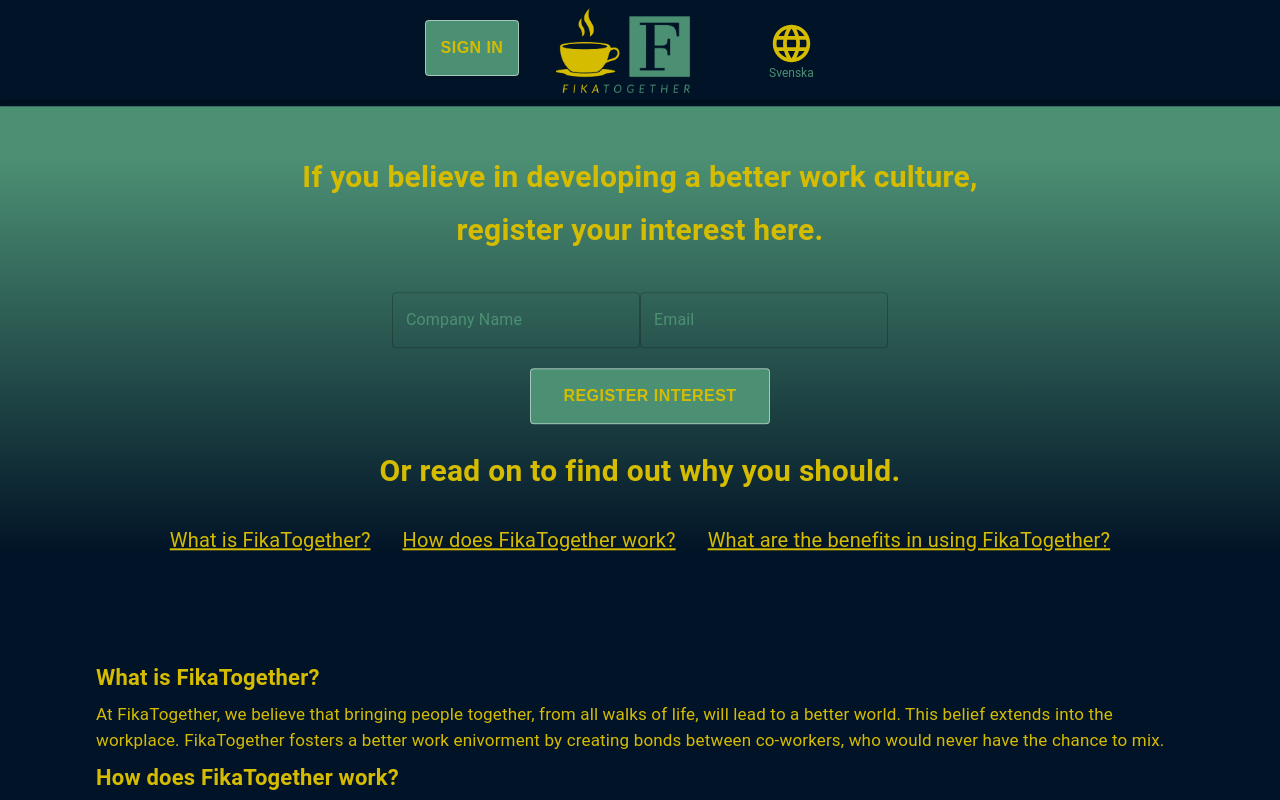
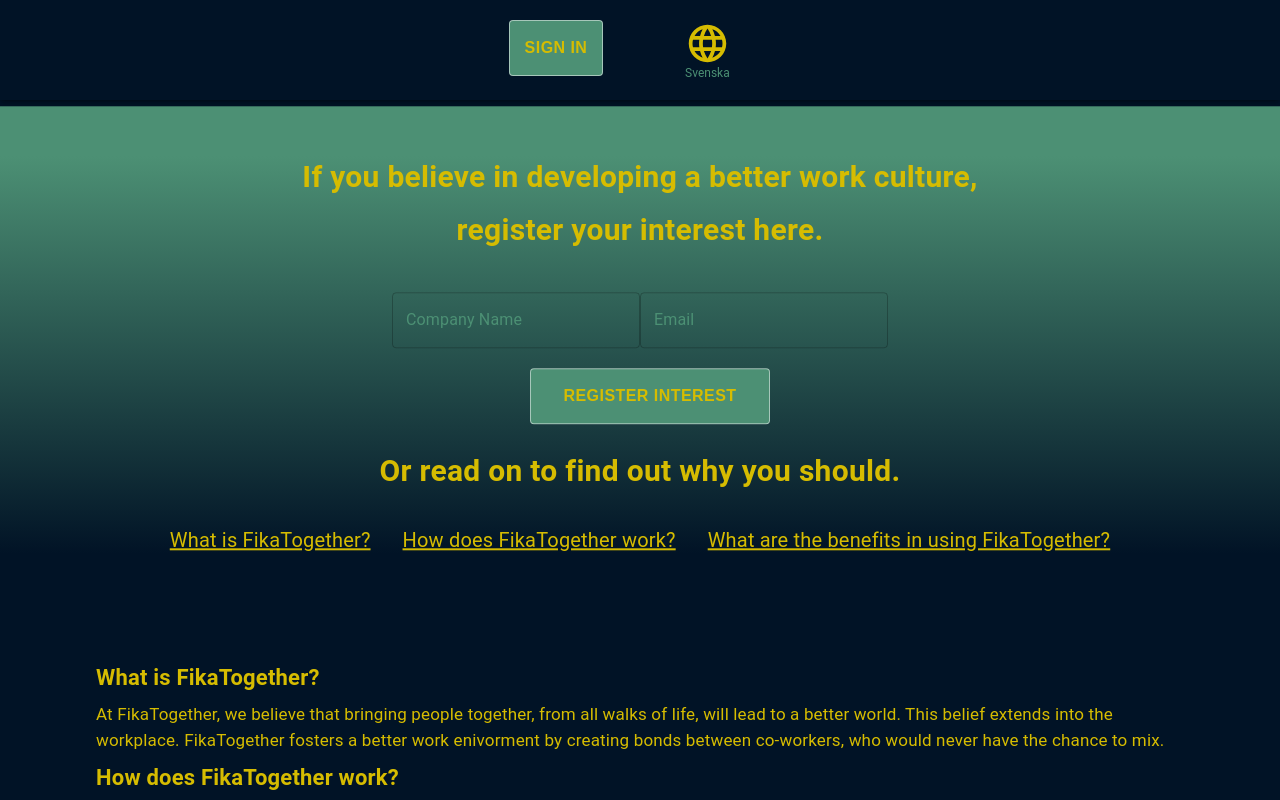
Before and after one commit to CraftAcademy/FikaTogether-Admin, a React (Create React App) app: page / in a window 1280 px wide. Shown: the top 800 px of the page. Built offline with nearby package versions, Linux system fonts and the light colour scheme; what j-tockauth would draw is missing.

Commit message:
refactors ternery in header.jsx

```diff
--- a/src/components/Header.jsx
+++ b/src/components/Header.jsx
@@ -44,10 +44,9 @@
 
   return (
     <Box sx={{ pb: 7 }}>
-      <Paper sx={sx} elevation={3} >
+      <Paper sx={sx} elevation={3}>
+        {!authenticated ? (
           <BottomNavigation showLabels sx={{ height: 100 }}>
-          {!authenticated ? (
-            <BottomNavigation>
             <Button
               data-cy="login-modal-btn"
               variant="outlined"
@@ -64,12 +63,19 @@
             >
               Sign In
             </Button>
+            <BottomNavigationAction
+              data-cy="language-btn"
+              icon={<LanguageIcon sx={{ fontSize: 45 }} />}
+              label={t("language")}
+              onClick={() => {
+                handleLanguageClick();
+              }}
+            />
+
             <LoginModal open={open} setOpen={setOpen} />
           </BottomNavigation>
         ) : (
-            <BottomNavigation> </BottomNavigation>
-          )}
-
+          <BottomNavigation showLabels sx={{ height: 100 }}>
             <BottomNavigationAction
               component={Link}
               to="/"
@@ -83,7 +89,7 @@
                 />
               }
             />
-          {authenticated ? (
+
             <BottomNavigationAction
               component={Link}
               to="/departments"
@@ -91,10 +97,7 @@
               icon={<BusinessIcon sx={{ fontSize: 45 }} />}
               label={t("departments")}
             />
-          ) : (
-            null
-          )}
-          {authenticated ? (
+
             <BottomNavigationAction
               component={Link}
               to="/contact"
@@ -102,9 +105,7 @@
               icon={<HelpIcon sx={{ fontSize: 45 }} />}
               label={t("contact")}
             />
-          ) : (
-            null
-          )}
+
             <BottomNavigationAction
               data-cy="language-btn"
               icon={<LanguageIcon sx={{ fontSize: 45 }} />}
@@ -114,6 +115,7 @@
               }}
             />
           </BottomNavigation>
+        )}
       </Paper>
     </Box>
   );
--- a/src/index.js
+++ b/src/index.js
@@ -4,8 +4,8 @@
 import axios from "axios";
 import store from "./state/store/configureStore";
 import { Provider } from "react-redux";
-import "./index.css"
-import "./i18n"
+import "./index.css";
+import "./i18n";
 
 if (!process.env.NODE_ENV || process.env.NODE_ENV === "development") {
   axios.defaults.baseURL = "http://localhost:3000";
```
Also changed, not shown: src/components/welcomeView/LoginModal.jsx (+5 -4 lines). Lines whose indentation alone changed are shown as unchanged.
